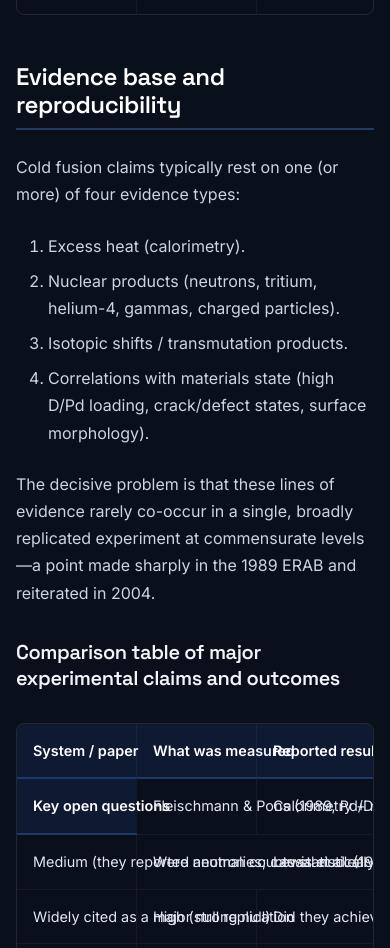
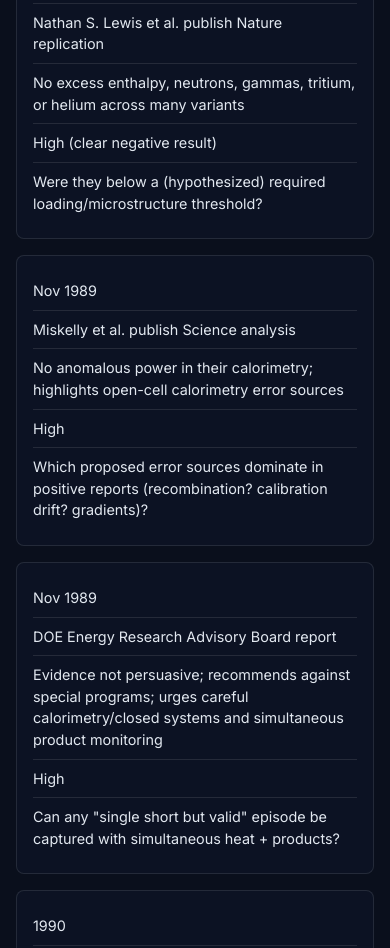
Before and after one commit to Xfaang/cold-fusion, a React (Vite) app: page /full-research in a window 390 px wide. Shown: the part 6040-6988 px from the top of the page. Built offline with nearby package versions, Linux system fonts and the light colour scheme.

Commit message:
fix: full-research tables card layout on mobile

```diff
--- a/src/components/FullResearch.css
+++ b/src/components/FullResearch.css
@@ -211,36 +211,64 @@
   }
 
   .timeline-table {
-    display: grid;
-    grid-template-columns: auto auto auto auto auto;
-    overflow-x: auto;
-    -webkit-overflow-scrolling: touch;
-    min-width: 0;
+    display: block;
+    border: none;
   }
 
   .timeline-row {
-    display: contents;
+    display: block;
+    border: 1px solid rgba(255, 255, 255, 0.1);
+    border-radius: 8px;
+    margin-bottom: 1rem;
+    padding: 1rem;
+    background-color: rgba(15, 23, 42, 0.5);
+  }
+
+  .timeline-row.header {
+    display: none;
   }
 
   .timeline-row > div {
-    white-space: nowrap;
-    min-width: 120px;
+    display: block;
+    padding: 0.5rem 0;
+    border: none;
+    border-right: none;
+    border-bottom: 1px solid rgba(255, 255, 255, 0.1);
+    white-space: normal;
+  }
+
+  .timeline-row > div:last-child {
+    border-bottom: none;
   }
 
   .experiments-table {
-    display: grid;
-    grid-template-columns: auto auto auto auto auto;
-    overflow-x: auto;
-    -webkit-overflow-scrolling: touch;
-    min-width: 0;
+    display: block;
+    border: none;
   }
 
   .experiment-row {
-    display: contents;
+    display: block;
+    border: 1px solid rgba(255, 255, 255, 0.1);
+    border-radius: 8px;
+    margin-bottom: 1rem;
+    padding: 1rem;
+    background-color: rgba(15, 23, 42, 0.5);
+  }
+
+  .experiment-row.header {
+    display: none;
   }
 
   .experiment-row > div {
-    white-space: nowrap;
-    min-width: 120px;
+    display: block;
+    padding: 0.5rem 0;
+    border: none;
+    border-right: none;
+    border-bottom: 1px solid rgba(255, 255, 255, 0.1);
+    white-space: normal;
+  }
+
+  .experiment-row > div:last-child {
+    border-bottom: none;
   }
 }
```
